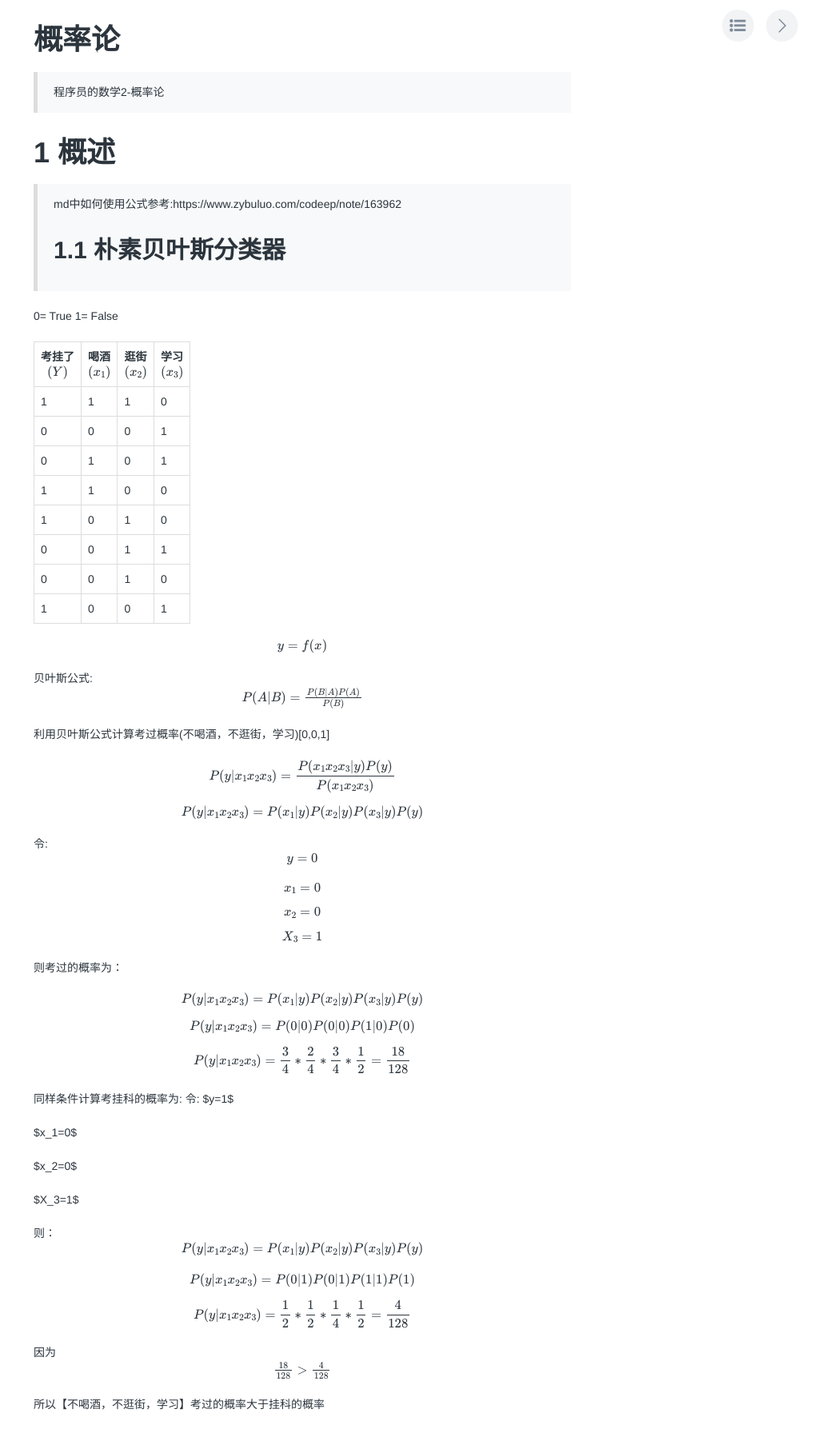
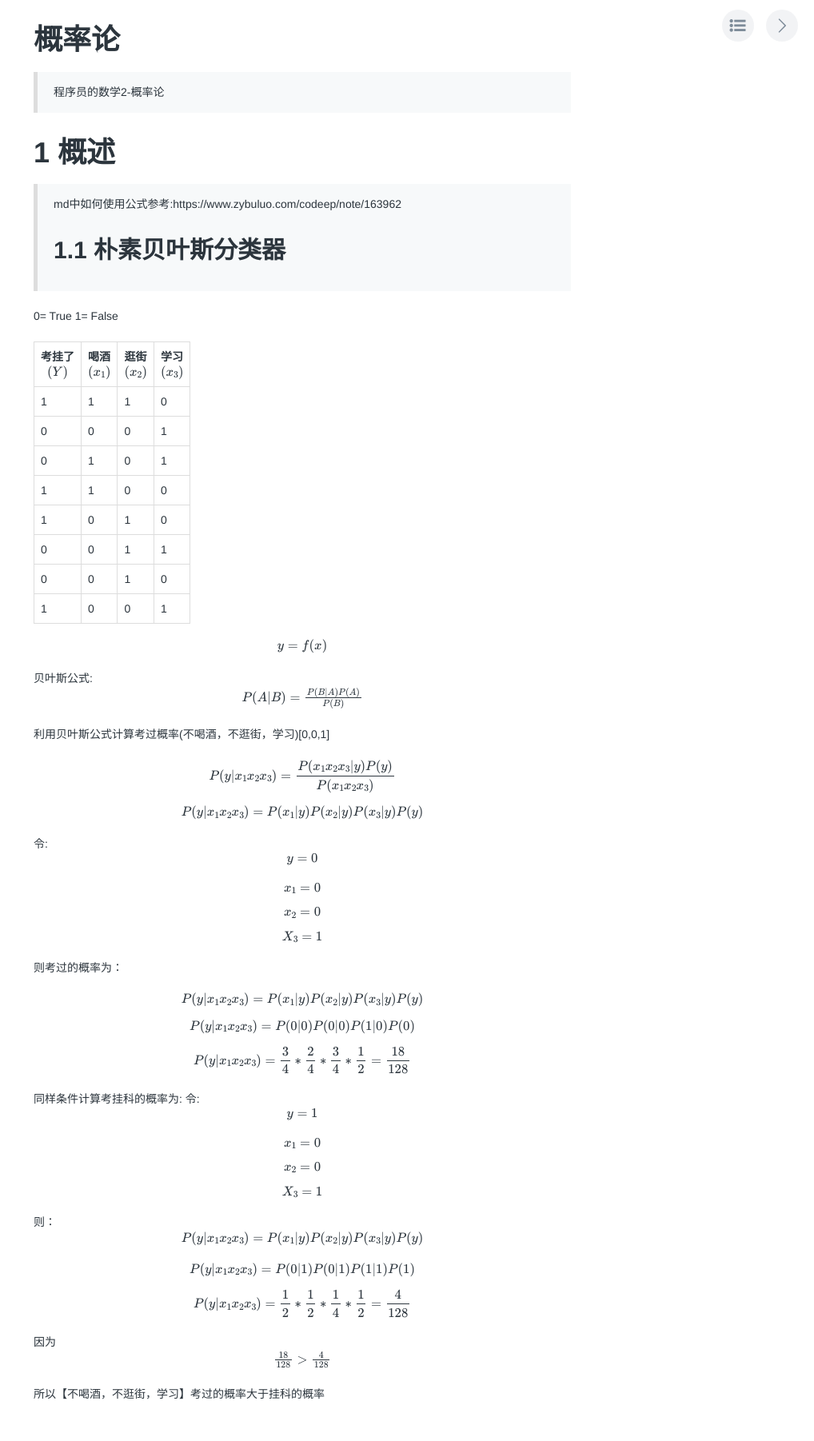
Before and after one commit to wangbokun/wangbokun.github.io, a Jekyll site: the page built from _posts/数学/2018-07-23-概率论.md, in a window 1280 px wide. Shown: the top 1802 px of the page at 80% size, without its empty margins (262-1280 px from the left). Built offline with Jekyll 4.4.1, drawn with Linux system fonts in a browser that asks for light colours; formulas are drawn with MathJax 3; comment, search, counter and statistics services are not loaded.

Commit message:
贝叶斯

```diff
--- a/_posts/数学/2018-07-23-概率论.md
+++ b/_posts/数学/2018-07-23-概率论.md
@@ -53,13 +53,13 @@ $$P(y|x_1x_2x_3)=\frac{3}{4} * \frac{2}{4} * \frac{3}{4} * \frac{1}{2} = \frac{1
 
 同样条件计算考挂科的概率为:
 令:
-$y=1$
+$$y=1$$
 
-$x_1=0$
+$$x_1=0$$
 
-$x_2=0$
+$$x_2=0$$
 
-$X_3=1$
+$$X_3=1$$
 
 则：
 $$P(y|x_1x_2x_3)=P(x_1|y)P(x_2|y)P(x_3|y)P(y)$$
```
